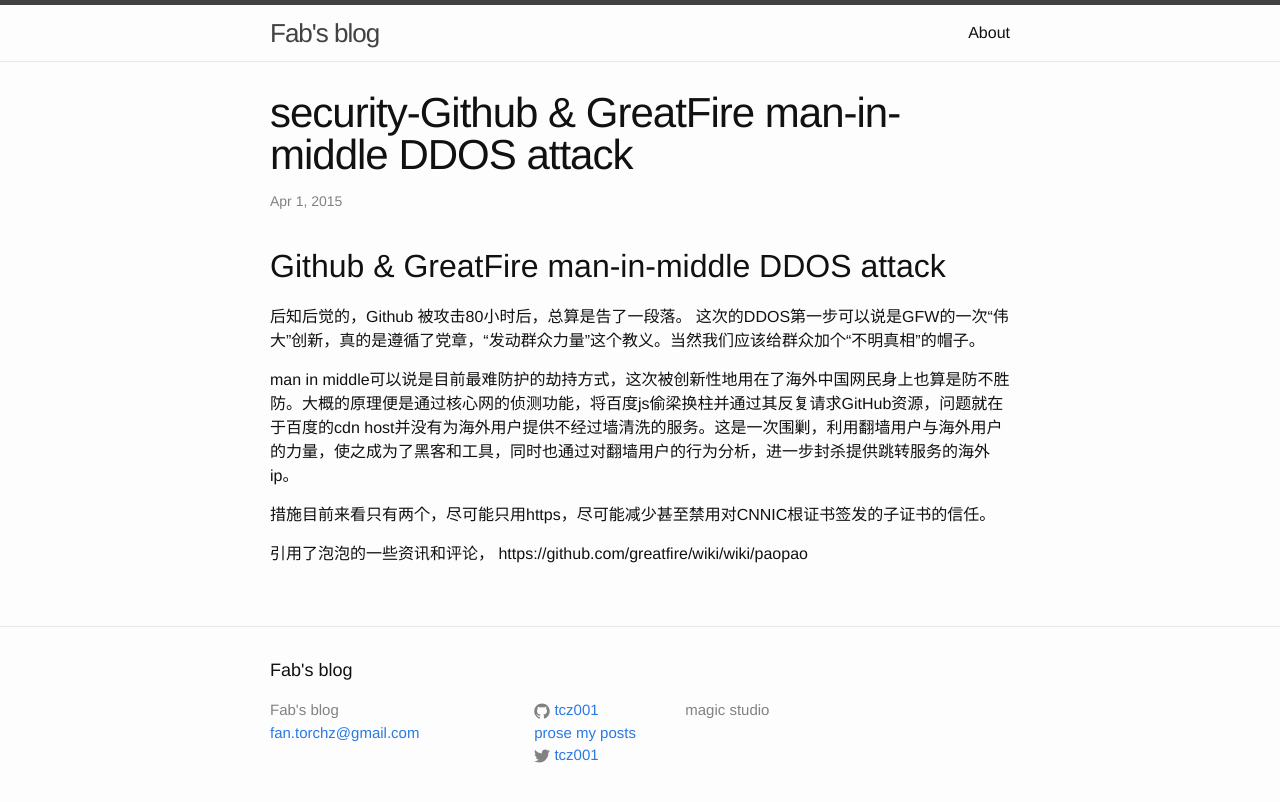
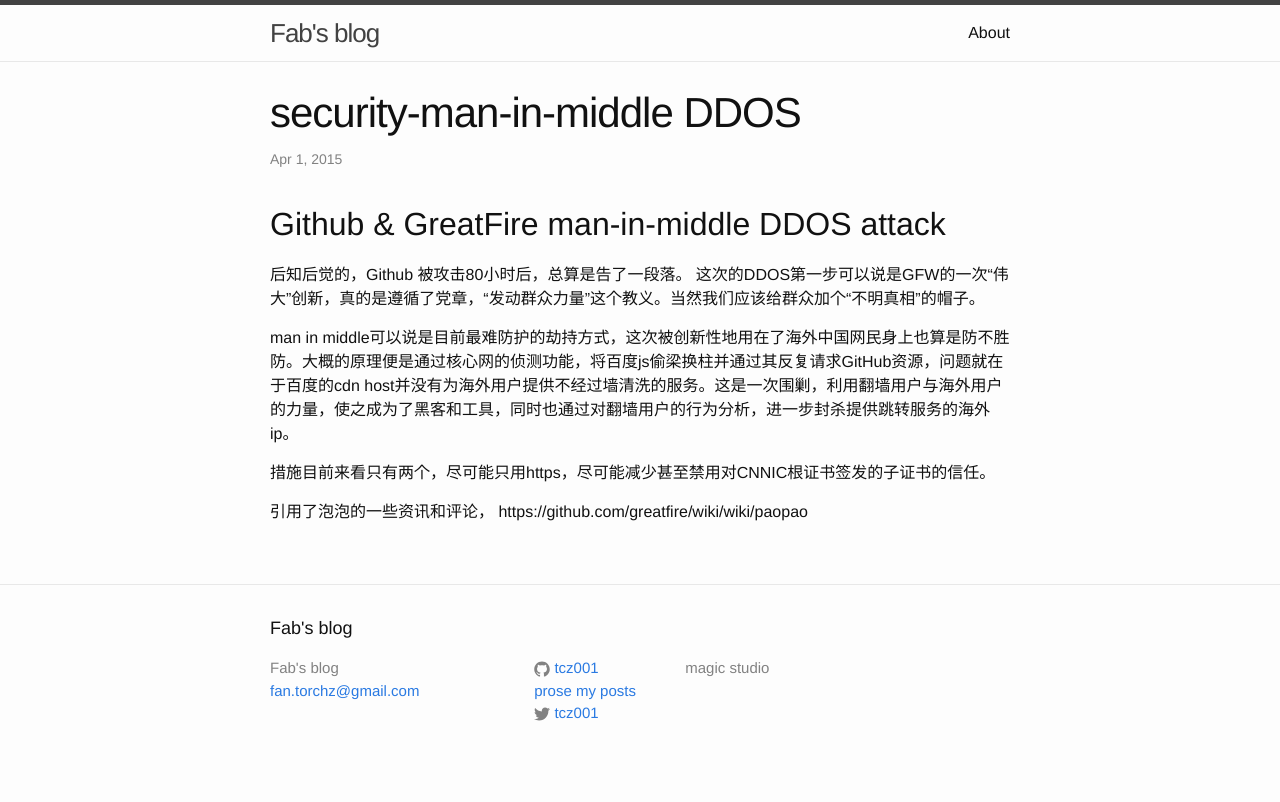
Before and after one commit to tcz001/tcz001.github.io, a Jekyll site: the page built from _posts/2015-04-01-security-github-greatfire-man-in-middle-ddos-attack.md, in a window 1280 px wide. Shown: the top 802 px of the page. Built offline with Jekyll 4.4.1, drawn with Linux system fonts in a browser that asks for light colours.

Commit message:
Updated 2015-04-01-security-github-greatfire-man-in-middle-ddos-attack.md

```diff
--- a/_posts/2015-04-01-security-github-greatfire-man-in-middle-ddos-attack.md
+++ b/_posts/2015-04-01-security-github-greatfire-man-in-middle-ddos-attack.md
@@ -1,6 +1,6 @@
 ---
 published: true
-title: "security-Github & GreatFire man-in-middle DDOS attack"
+title: "security-man-in-middle DDOS"
 layout: post
 ---
 
```
